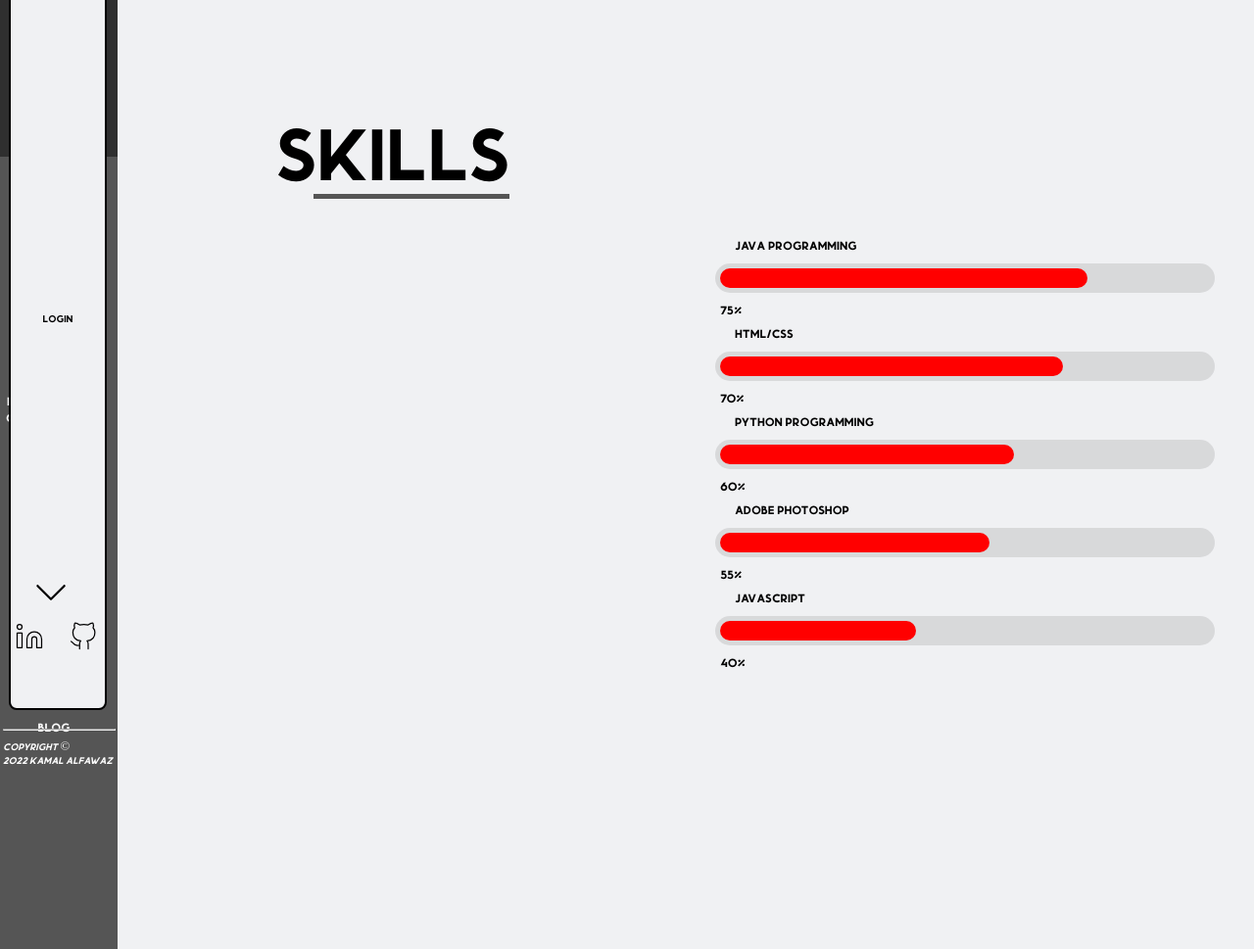
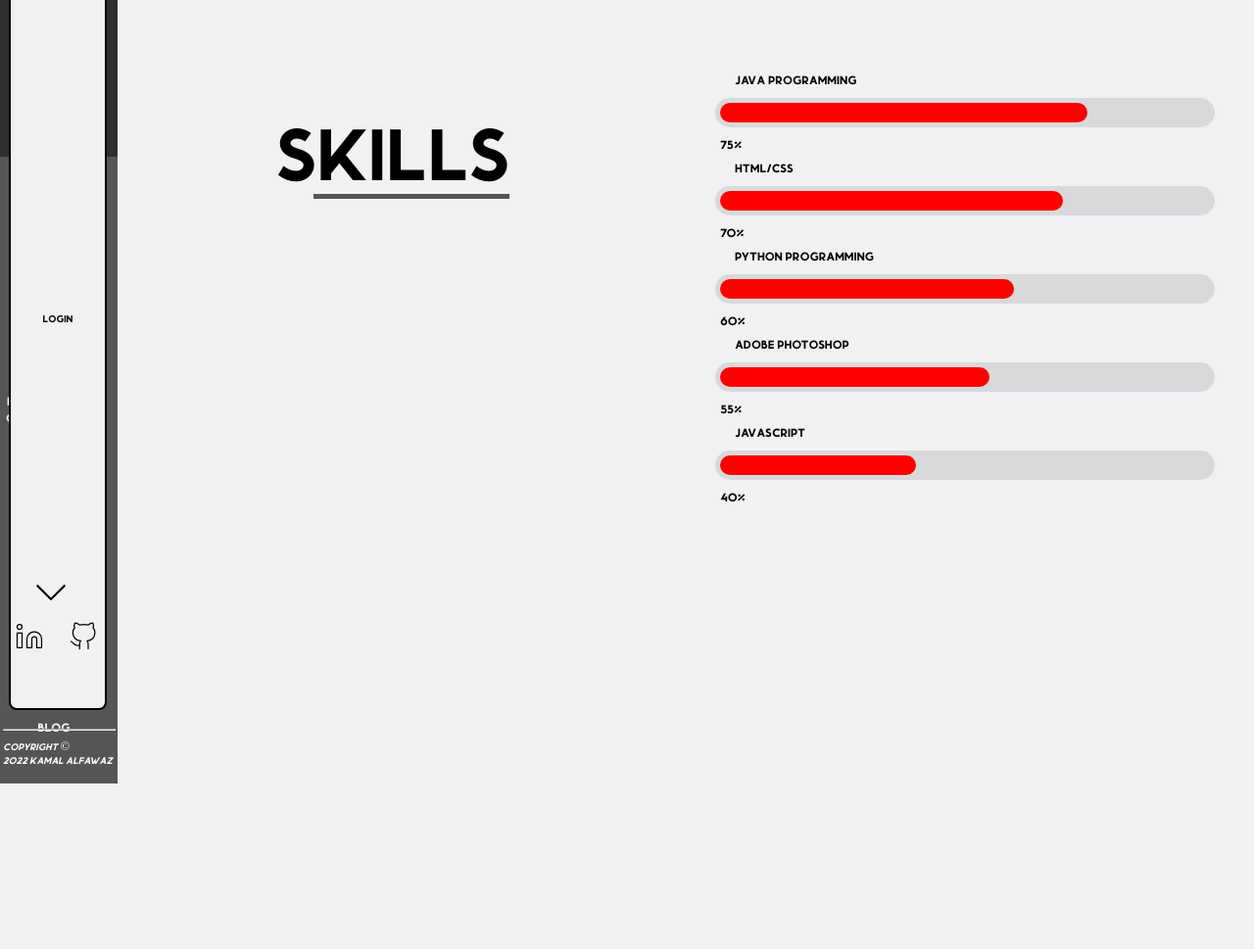
Before and after one commit to Kamal-Alfawaz/Projects, a PHP site: page /SkillsPage/SkillsPage.html in a window 1280 px wide. Shown: the whole page at 98% size. After the commit the page ends 800 px from the top, so only its background shows below. Run offline with PHP 8.4, Linux system fonts and the light colour scheme.

Commit message:
Update SkillsPage.css

```diff
--- a/MiniProject-Phase2/SkillsPage/SkillsPage.css
+++ b/MiniProject-Phase2/SkillsPage/SkillsPage.css
@@ -63,7 +63,7 @@
 
 .square
 {
-    height: 60.5625rem;
+    height: 100vh;
     width: 7.5rem;
     background-color: #555;
 }
```
